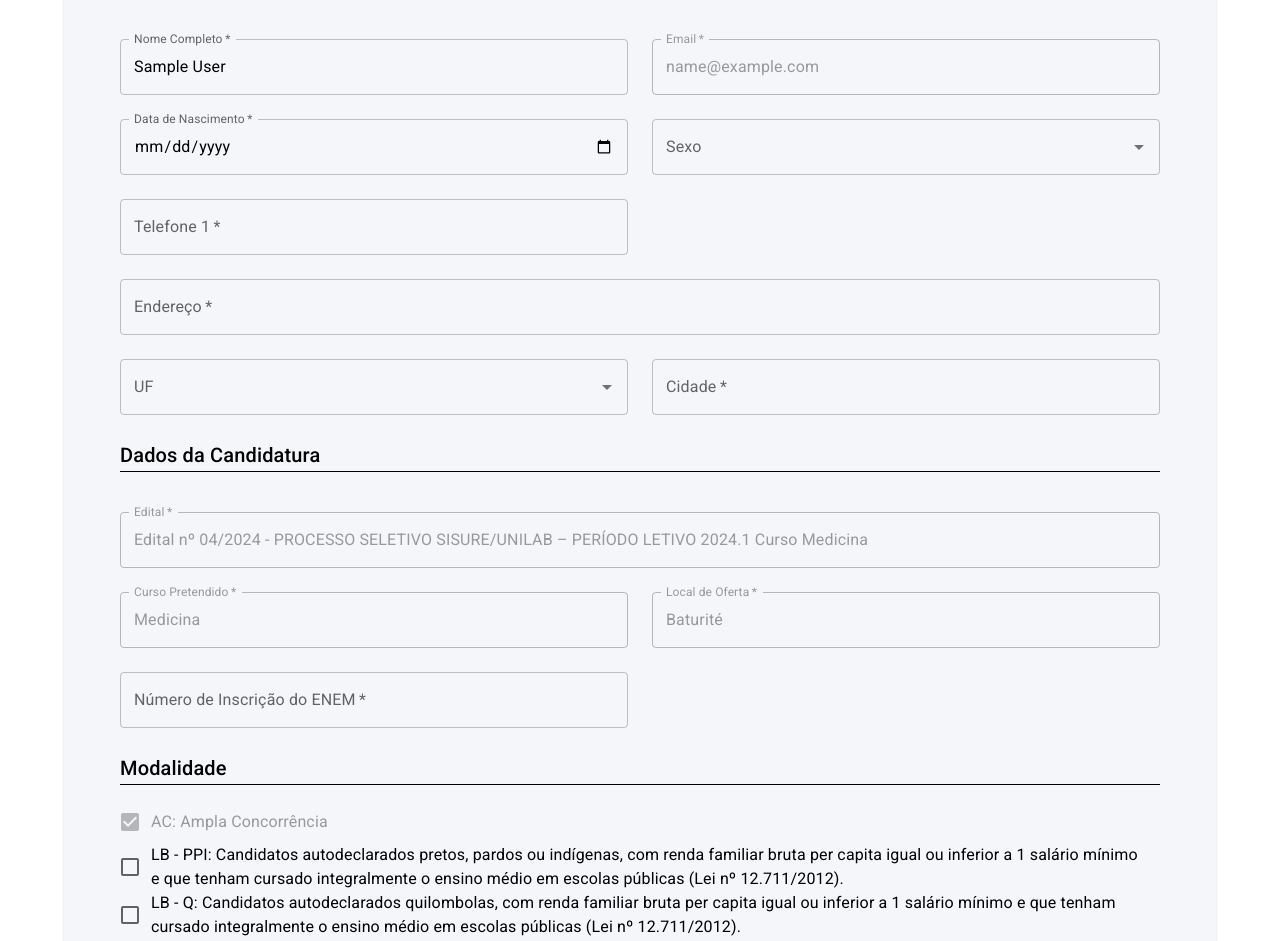
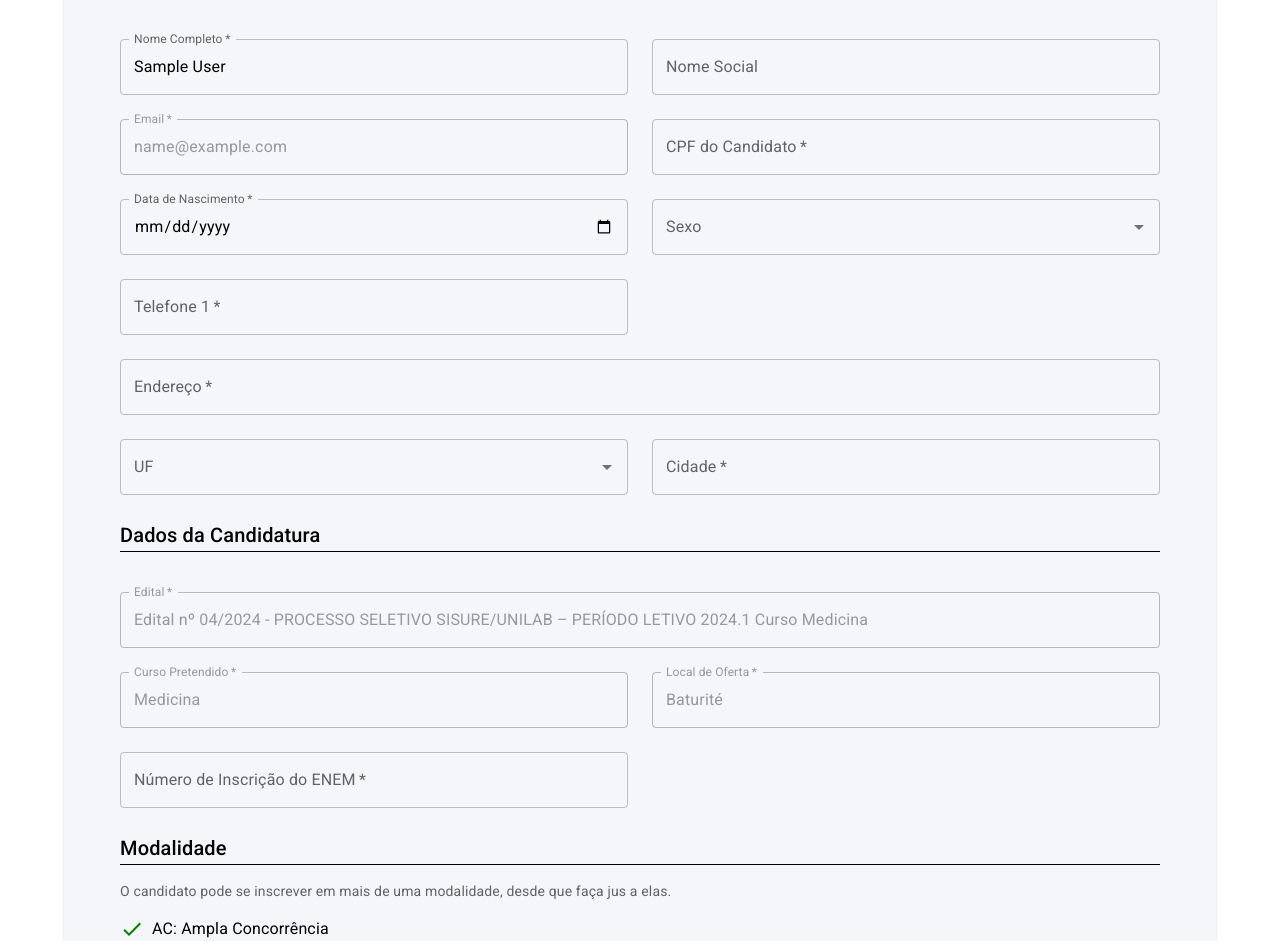
Before and after one commit to uniselec/uniselec-selecoes, a React (Vite) app: page /applications/create in a window 1280 px wide. Shown: the part 380-1321 px from the top of the page. Built offline with nearby package versions, Linux system fonts and the light colour scheme; sample sign-in values are in the browser's storage.

Commit message:
First subscription working

```diff
--- a/package.json
+++ b/package.json
@@ -24,6 +24,7 @@
     "@mui/x-data-grid-generator": "^6.19.6",
     "@reduxjs/toolkit": "^2.0.1",
     "@types/node-polyglot": "^2.5.0",
+    "@types/react-input-mask": "^3.0.5",
     "node-polyglot": "^2.5.0",
     "notistack": "^3.0.1",
     "react": "^18.2.0",
--- a/src/features/applications/components/ApplicationForm.tsx
+++ b/src/features/applications/components/ApplicationForm.tsx
@@ -12,12 +12,12 @@ import {
   Radio,
   Button,
 } from "@mui/material";
+import { Check } from "@mui/icons-material";
 import { useState, useEffect } from "react";
 import { Application } from "../../../types/Application";
 import { useAppSelector } from "../../../app/hooks";
 import { selectAuthUser } from "../../auth/authSlice";
 import { Link } from "react-router-dom";
-
 
 type Props = {
   application: Application;
@@ -34,8 +34,6 @@ const ufOptions = [
   "PA", "PB", "PR", "PE", "PI", "RJ", "RN", "RS", "RO", "RR", "SC", "SP", "SE", "TO"
 ];
 const vagaOptions = [
-  { label: "AC: Ampla Concorrência", value: "AC", alwaysChecked: true },
-  // Modalidade "AC/B" removida
   { label: "LB - PPI: Candidatos autodeclarados pretos, pardos ou indígenas, com renda familiar bruta per capita igual ou inferior a 1 salário mínimo e que tenham cursado integralmente o ensino médio em escolas públicas (Lei nº 12.711/2012).", value: "LB - PPI" },
   { label: "LB - Q: Candidatos autodeclarados quilombolas, com renda familiar bruta per capita igual ou inferior a  1 salário mínimo e que tenham cursado integralmente o ensino médio em escolas públicas (Lei nº 12.711/2012).", value: "LB - Q" },
   { label: "LB - PCD: Candidatos com deficiência, que tenham renda familiar bruta per capita igual ou inferior a 1 salário mínimo e que tenham cursado integralmente o ensino médio em escolas públicas (Lei nº 12.711/2012).", value: "LB - PCD" },
@@ -93,9 +91,8 @@ export function ApplicationForm({
     }
   }, [userAuth]);
 
-  const handleCheckboxChange = (e: React.ChangeEvent<HTMLInputElement>, checked?: boolean) => {
-    const { name, value } = e.target;
-    if (name === "vaga") {
+  const handleCheckboxChange = (e: React.ChangeEvent<HTMLInputElement>) => {
+    const { name, value, checked } = e.target;
     setFormState((prevState) => {
       const vaga = prevState.vaga || [];
       if (checked) {
@@ -104,13 +101,10 @@ export function ApplicationForm({
         return { ...prevState, vaga: vaga.filter((item: string) => item !== value) };
       }
     });
-    } else {
-      setFormState({ ...formState, [name]: value });
-    }
   };
 
-  const handleRadioChange = (e: React.ChangeEvent<HTMLInputElement>, value: string) => {
-    setFormState({ ...formState, bonus: value === "none" ? [] : [value] });
+  const handleRadioChange = (e: React.ChangeEvent<HTMLInputElement>) => {
+    setFormState({ ...formState, bonus: e.target.value === "none" ? [] : [e.target.value] });
   };
 
   const handleCpfChange = (e: React.ChangeEvent<HTMLInputElement>) => {
@@ -145,17 +139,17 @@ export function ApplicationForm({
               />
             </FormControl>
           </Grid>
-          {/* <Grid item xs={12} md={6}>
+          <Grid item xs={12} md={6}>
             <FormControl fullWidth>
               <TextField
-                name="socialName"
+                name="social_name"
                 label="Nome Social"
-                value={formState.socialName || ""}
-                onChange={(e) => setFormState({ ...formState, socialName: e.target.value })}
-                data-testid="socialName"
+                value={formState.social_name || ""}
+                onChange={(e) => setFormState({ ...formState, social_name: e.target.value })}
+                data-testid="social_name"
               />
             </FormControl>
-          </Grid> */}
+          </Grid>
           <Grid item xs={12} md={6}>
             <FormControl fullWidth>
               <TextField
@@ -169,7 +163,21 @@ export function ApplicationForm({
               />
             </FormControl>
           </Grid>
-
+          <Grid item xs={12} md={6}>
+            <FormControl fullWidth>
+              <TextField
+                required
+                name="cpf"
+                label="CPF do Candidato"
+                value={formState.cpf || ""}
+                onChange={handleCpfChange}
+                error={!!cpfError}
+                helperText={cpfError || ""}
+                disabled={isdisabled}
+                data-testid="cpf"
+              />
+            </FormControl>
+          </Grid>
           <Grid item xs={12} md={6}>
             <FormControl fullWidth>
               <TextField
@@ -182,7 +190,7 @@ export function ApplicationForm({
                 }}
                 value={formState.dob || ""}
                 disabled={isdisabled}
-                onChange={handleCheckboxChange}
+                onChange={(e) => setFormState({ ...formState, dob: e.target.value })}
                 data-testid="dob"
               />
             </FormControl>
@@ -214,7 +222,7 @@ export function ApplicationForm({
                 label="Telefone 1"
                 value={formState.phone1 || ""}
                 disabled={isdisabled}
-                onChange={handleCheckboxChange}
+                onChange={(e) => setFormState({ ...formState, phone1: e.target.value })}
                 data-testid="phone1"
               />
             </FormControl>
@@ -227,7 +235,7 @@ export function ApplicationForm({
                 label="Endereço"
                 value={formState.address || ""}
                 disabled={isdisabled}
-                onChange={handleCheckboxChange}
+                onChange={(e) => setFormState({ ...formState, address: e.target.value })}
                 data-testid="address"
               />
             </FormControl>
@@ -259,7 +267,7 @@ export function ApplicationForm({
                 label="Cidade"
                 value={formState.city || ""}
                 disabled={isdisabled}
-                onChange={handleCheckboxChange}
+                onChange={(e) => setFormState({ ...formState, city: e.target.value })}
                 data-testid="city"
               />
             </FormControl>
@@ -315,7 +323,7 @@ export function ApplicationForm({
                 label="Número de Inscrição do ENEM"
                 value={formState.enem || ""}
                 disabled={isdisabled}
-                onChange={handleCheckboxChange}
+                onChange={(e) => setFormState({ ...formState, enem: e.target.value })}
                 data-testid="enem"
               />
             </FormControl>
@@ -325,6 +333,15 @@ export function ApplicationForm({
             <Box borderBottom={1} mb={2}>
               <Typography variant="h6">Modalidade</Typography>
             </Box>
+            <Typography variant="body2" color="textSecondary" mb={2}>
+              O candidato pode se inscrever em mais de uma modalidade, desde que faça jus a elas.
+            </Typography>
+            <Box display="flex" alignItems="center" mb={2}>
+              <Check style={{ color: "green" }} />
+              <Typography variant="body1" ml={1}>
+                AC: Ampla Concorrência
+              </Typography>
+            </Box>
             <FormGroup>
               {vagaOptions.map((option) => (
                 <FormControlLabel
@@ -333,10 +350,9 @@ export function ApplicationForm({
                     <Checkbox
                       name="vaga"
                       value={option.value}
-                      checked={option.alwaysChecked || formState.vaga?.includes(option.value) || false}
+                      checked={formState.vaga?.includes(option.value) || false}
                       onChange={(e) => handleCheckboxChange(e as React.ChangeEvent<HTMLInputElement>)}
                       data-testid={`vaga-${option.value}`}
-                      disabled={option.alwaysChecked}
                     />
                   }
                   label={option.label}
@@ -348,6 +364,9 @@ export function ApplicationForm({
             <Box borderBottom={1} mb={2}>
               <Typography variant="h6">Critérios de Bonificação</Typography>
             </Box>
+            <Typography variant="body2" color="textSecondary" mb={2}>
+              O candidato pode marcar apenas uma opção de bonificação, se fizer jus a ela.
+            </Typography>
             <RadioGroup
               name="bonus"
               value={formState.bonus && formState.bonus.length > 0 ? formState.bonus[0] : "none"}
```
Also changed, not shown: 1 other file (tests, documents, lock files or other folders). Lines whose indentation alone changed are shown as unchanged.
